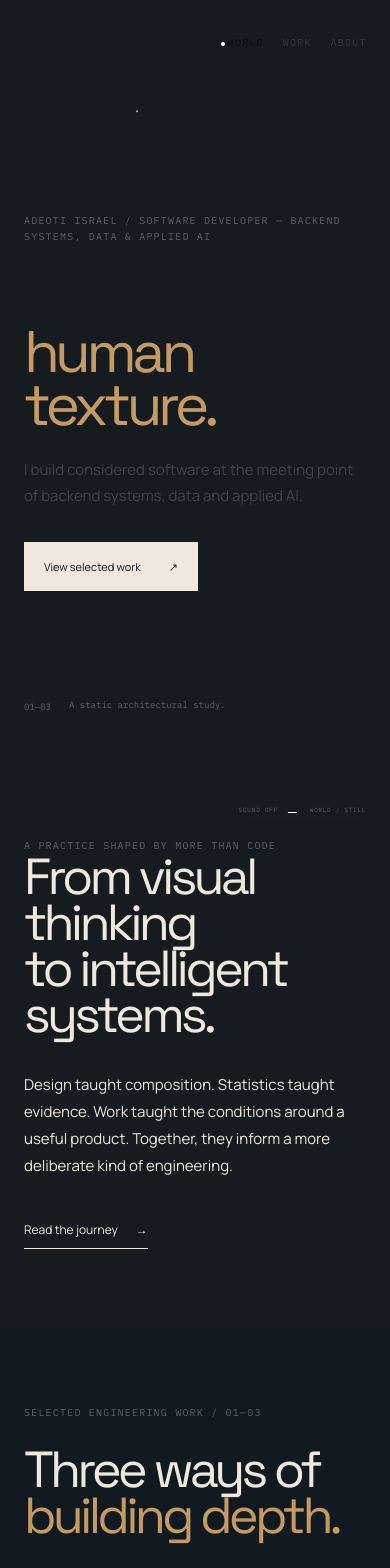
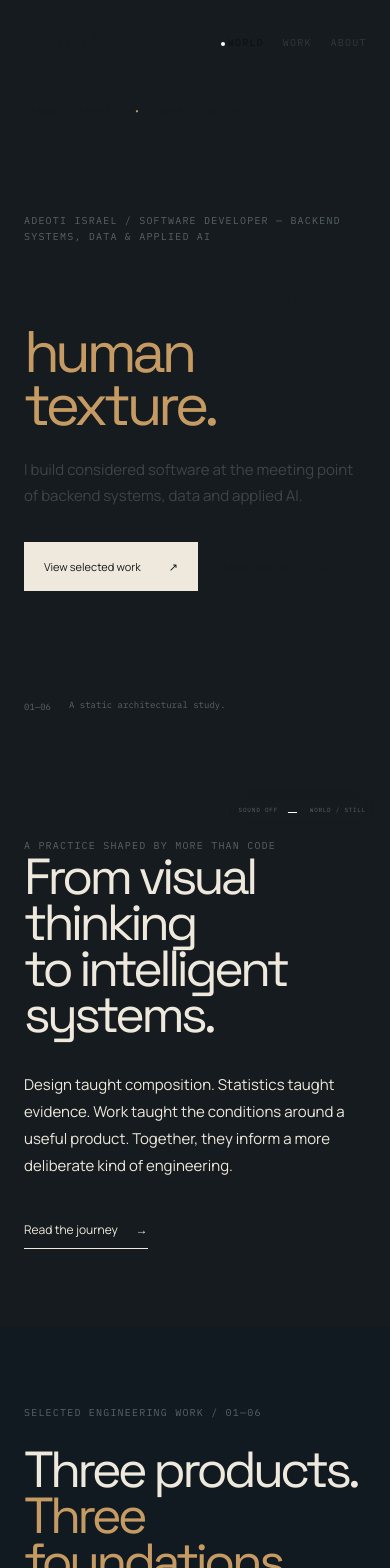
Before and after one commit to oluwaisrael/newportfolio, a React (Vite) app: page / in a window 390 px wide. Shown: the top 1568 px of the page. Built offline with nearby package versions, Linux system fonts and the light colour scheme.

Commit message:
feat: extend mobile home to six approved projects

```diff
--- a/src/main.tsx
+++ b/src/main.tsx
@@ -27,3 +27,4 @@ import './styles/narrative.css';
 import './styles/experience-atlas.css';
 import './styles/work-exhibition.css';
 import './styles/work-tune.css';
+import './styles/home-six.css';
--- a/src/routes/Home.tsx
+++ b/src/routes/Home.tsx
@@ -5,10 +5,12 @@ import { useCapabilities } from '../hooks/useCapabilities';
 
 export default function Home() {
   const { realtime } = useCapabilities();
+  const flagships = projects.slice(0, 3);
+  const technical = projects.slice(3);
   return <div className="atlas-home">
-    <section className="atlas-arrival" aria-labelledby="arrival-title"><p className="atlas-kicker">LAGOS, NIGERIA <span>•</span> cødë → derin*</p><div className="atlas-hero-copy"><p className="eyebrow">ADEOTI ISRAEL / {profile.positioning}</p><h1 id="arrival-title">Systems with<br/><em>human texture.</em></h1><p>I build considered software at the meeting point of backend systems, data and applied AI.</p><div className="atlas-actions"><Link to="/work" className="atlas-button">View selected work <span>↗</span></Link><Link to="/contact" className="atlas-link">Make contact <span>→</span></Link></div></div><div className="atlas-arrival-note"><span>01—03</span><p>{realtime ? 'The architectural world is live.' : 'A static architectural study.'}</p></div></section>
+    <section className="atlas-arrival" aria-labelledby="arrival-title"><p className="atlas-kicker">LAGOS, NIGERIA <span>•</span> cødë → derin*</p><div className="atlas-hero-copy"><p className="eyebrow">ADEOTI ISRAEL / {profile.positioning}</p><h1 id="arrival-title">Systems with<br/><em>human texture.</em></h1><p>I build considered software at the meeting point of backend systems, data and applied AI.</p><div className="atlas-actions"><Link to="/work" className="atlas-button">View selected work <span>↗</span></Link><Link to="/contact" className="atlas-link">Make contact <span>→</span></Link></div></div><div className="atlas-arrival-note"><span>01—06</span><p>{realtime ? 'The architectural world is live.' : 'A static architectural study.'}</p></div></section>
     <section className="atlas-statement"><p className="eyebrow">A PRACTICE SHAPED BY MORE THAN CODE</p><div><h2>From visual thinking<br/>to intelligent systems.</h2><p>Design taught composition. Statistics taught evidence. Work taught the conditions around a useful product. Together, they inform a more deliberate kind of engineering.</p><Link to="/about" className="atlas-link">Read the journey <span>→</span></Link></div></section>
-    <section className="atlas-work" aria-labelledby="selected-work"><header><p className="eyebrow">SELECTED ENGINEERING WORK / 01—03</p><h2 id="selected-work">Three ways of<br/><em>building depth.</em></h2></header><div className="atlas-projects">{projects.map((project) => <Link to={`/work/${project.slug}`} key={project.slug} className="atlas-project" style={{ '--accent': project.accent } as React.CSSProperties}><span className="mono">{project.number} / {project.category}</span><strong>{project.title}</strong><p>{project.summary}</p><i aria-hidden="true">↗</i></Link>)}</div></section>
+    <section className="atlas-work" aria-labelledby="selected-work"><header><p className="eyebrow">SELECTED ENGINEERING WORK / 01—06</p><h2 id="selected-work">Three products.<br/><em>Three foundations.</em></h2></header><div className="atlas-projects">{flagships.map((project) => <Link to={`/work/${project.slug}`} key={project.slug} className="atlas-project" style={{ '--accent': project.accent } as React.CSSProperties}><span className="mono">{project.number} / {project.category}</span><strong>{project.title}</strong><p>{project.summary}</p><i aria-hidden="true">↗</i></Link>)}</div><div className="atlas-technical-home"><p className="eyebrow">TECHNICAL STUDIES</p>{technical.map((project) => <Link key={project.slug} to={`/work/${project.slug}`}><span>{project.number}</span><b>{project.title}</b><i>↗</i></Link>)}</div><Link to="/work" className="atlas-link atlas-work-link">Explore all six studies <span>→</span></Link></section>
     <section className="atlas-credibility"><div className="atlas-role"><p className="eyebrow">NOW</p><h2>AIICO<br/><em>Insurance.</em></h2><p>Software Developer Intern<br/>Victoria Island, Lagos</p><Link to="/experience" className="atlas-link">See experience <span>→</span></Link></div><div className="atlas-academic"><p className="eyebrow">UNIVERSITY OF LAGOS / STATISTICS</p><strong>{profile.cgpa}</strong><span>WEIGHTED CGPA</span><p>Analytical grounding for systems, data and model-aware product work.</p></div></section>
     <section className="atlas-journey"><header><p className="eyebrow">THE LONGER VIEW</p><h2>Built across<br/><em>disciplines.</em></h2></header><ol>{timeline.map(([period, copy]) => <li key={period}><span>{period}</span><p>{copy}</p></li>)}</ol></section>
     <section className="atlas-ledger"><div><p className="eyebrow">EXPERIENCE</p>{experience.map(([company, role, note]) => <p key={company}><b>{company}</b><br/>{role}<small>{note}</small></p>)}</div><div><p className="eyebrow">CREDENTIALS / SEVEN</p>{certifications.map(([name, issuer, date]) => <p key={name}><b>{name}</b><br/>{issuer}<small>{date}</small></p>)}</div><div className="atlas-founder"><p className="eyebrow">FOUNDER / CREATIVE PRACTICE</p><h3>lāel</h3><p>An independent clothing brand, kept deliberately separate from the Lael local AI application.</p><p>V&amp;M UNILAG model, independent fashion and lifestyle creator, freelance developer and designer.</p><p className="muted">100,000+ combined TikTok likes · 2,000+ followers across platforms · 1,200+ LinkedIn followers</p></div></section>
--- /dev/null
+++ b/src/styles/home-six.css
@@ -0,0 +1 @@
+.atlas-technical-home{display:grid;grid-template-columns:repeat(3,1fr);margin-top:2px;border-top:1px solid #ffffff2b}.atlas-technical-home>.eyebrow{grid-column:1/-1;padding:24px 0 12px}.atlas-technical-home a{display:grid;grid-template-columns:32px 1fr 20px;gap:10px;padding:18px 0;border-top:1px solid #ffffff1d;font-size:12px}.atlas-technical-home a+a{margin-left:20px}.atlas-technical-home span{font:9px var(--mono);color:var(--amber)}.atlas-technical-home b{font-weight:500}.atlas-technical-home i{font-style:normal;color:var(--amber)}.atlas-work-link{margin-top:48px}@media(max-width:700px){.atlas-technical-home{display:block;margin-top:35px}.atlas-technical-home>.eyebrow{display:block}.atlas-technical-home a{padding:17px 0}.atlas-technical-home a+a{margin-left:0}.atlas-work-link{margin-top:30px}}
```
Also changed, not shown: 1 other file (tests, documents, lock files or other folders).
